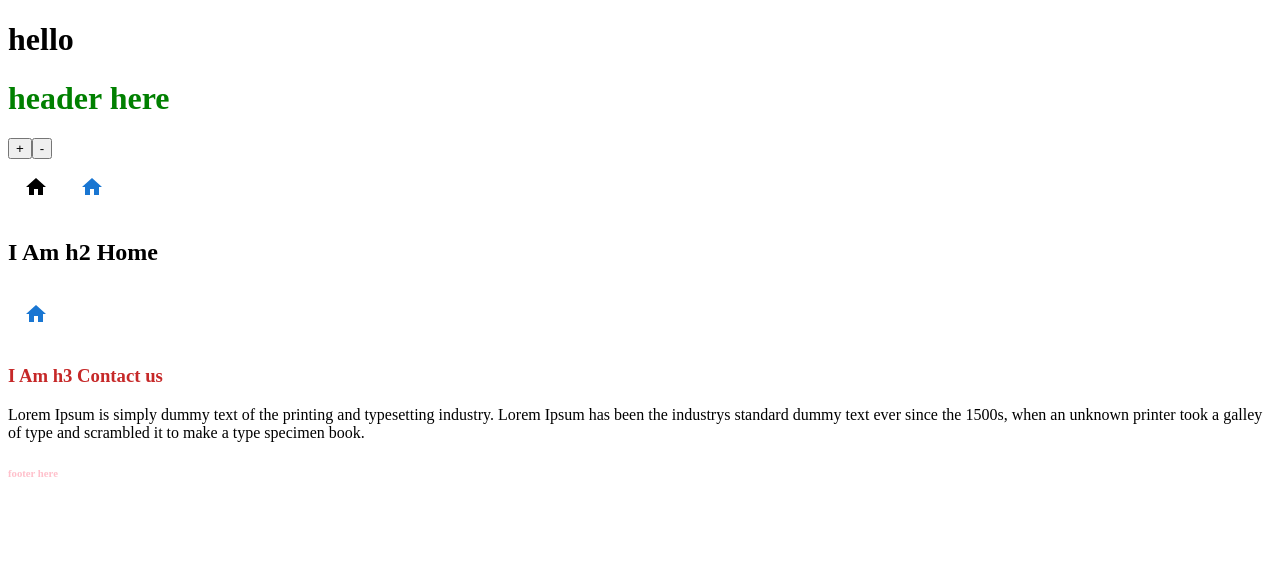
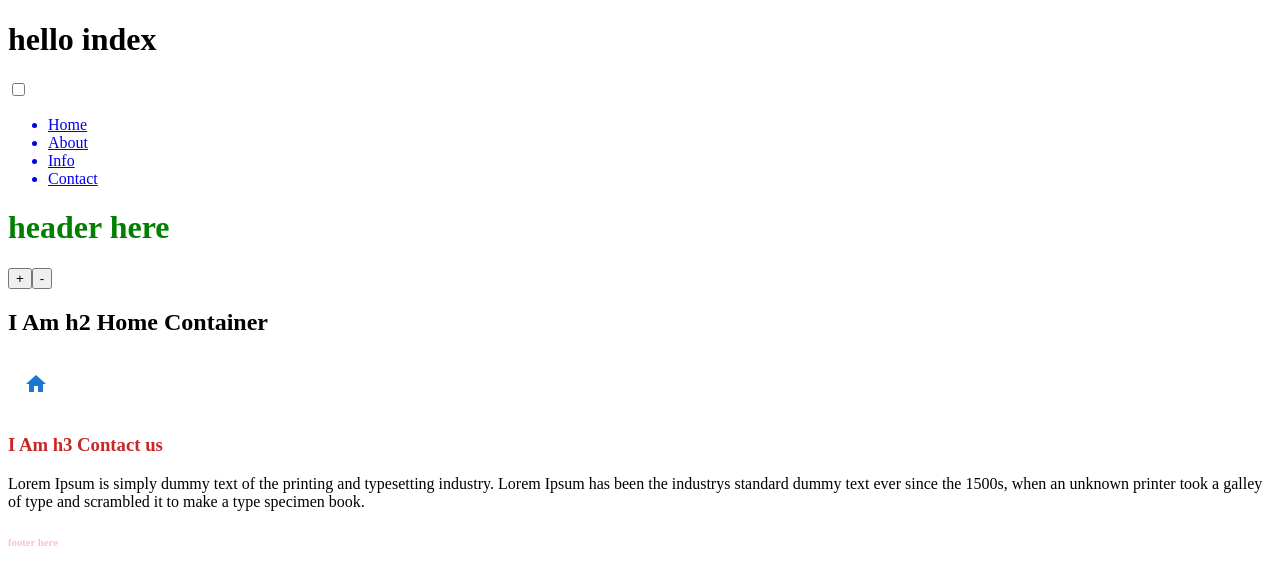
Before and after one commit to Stan2dor/ConcretePot, a Next.js app in the folder Frontend/: page / in a window 1280 px wide. Shown: the top 584 px of the page. Built offline with nearby package versions, Linux system fonts and the light colour scheme.

Commit message:
navbar innitial commit

```diff
--- a/Frontend/src/App.js
+++ b/Frontend/src/App.js
@@ -1,6 +1,7 @@
 import React from "react";
 // import { useSelector, useDispatch } from "react-redux";
 // import "./index.css";
+import Navbar from "./common/navbar";
 import Header from "./common/header";
 import Footer from "./common/footer";
 import Home from "./pages/home";
@@ -13,6 +14,7 @@ function App() {
   // const dispatch = useDispatch();
   return (
     <div className='App'>
+      <Navbar />
       <Header />
       {/* <h1>Counter:{potCounter}</h1> */}
       <button onClick={() => dispatch(increment())}>+</button>
--- /dev/null
+++ b/Frontend/src/common/navbar.js
@@ -0,0 +1,30 @@
+import React from "react";
+// import "./navbar.css";
+function Navbar() {
+  return (
+    <nav role='navigation'>
+      <div id='menuToggle'>
+        <input type='checkbox' />
+        <span></span>
+        <span></span>
+        <span></span>
+        <ul id='menu'>
+          <a href='#'>
+            <li>Home</li>
+          </a>
+          <a href='#'>
+            <li>About</li>
+          </a>
+          <a href='#'>
+            <li>Info</li>
+          </a>
+          <a href='#'>
+            <li>Contact</li>
+          </a>
+        </ul>
+      </div>
+    </nav>
+  );
+}
+
+export default Navbar;
--- a/Frontend/src/pages/Home.js
+++ b/Frontend/src/pages/Home.js
@@ -1,27 +1,11 @@
 import * as React from "react";
-import Box from "@mui/material/Box";
-import { createSvgIcon } from "@mui/material/utils";
-
-function Homepage() {
-  const HomeIcon = createSvgIcon(
-    <path d='M10 20v-6h4v6h5v-8h3L12 3 2 12h3v8z' />,
-    "Home"
-  );
-
+import "../style/home.module.css";
+function HomeContainer() {
   return (
     <div>
-      <Box
-        sx={{
-          "& > :not(style)": {
-            m: 2,
-          },
-        }}>
-        <HomeIcon />
-        <HomeIcon color='primary' />
-      </Box>{" "}
-      <h2 style={{ size: 24 }}>I Am h2 Home</h2>
+      <h2 style={{ size: 24 }}>I Am h2 Home Container</h2>
     </div>
   );
 }
 
-export default Homepage;
+export default HomeContainer;
--- a/Frontend/src/pages/index.js
+++ b/Frontend/src/pages/index.js
@@ -1,13 +1,10 @@
 import React from "react";
-// import ReactDOM from "react-dom";
+import ReactDOM from "react-dom/client";
 // import { useSelector, useDispatch } from "react-redux";
 import App from "../App";
 // import { configureStore } from "@reduxjs/toolkit";
 // import allReducers from "../reducers";
-// import Footer from "../common/footer";
-// import { increment, decrement } from "../actions";
-
-// import { Provider } from "react-redux";
+import { Provider } from "react-redux";
 // import "../style/index.css";
 
 // const store = configureStore({
@@ -15,31 +12,26 @@ import App from "../App";
 // window.__REDUX_DEVTOOLS_EXTENSION__ && window.__REDUX_DEVTOOLS_EXTENSION__()
 // });
 // const store = configureStore({ reducer: allReducers });
+
 function Home() {
-  // const potCounter = useSelector((state) => state.potCounter);
-  // const isLogged = useSelector((state) => state.isLogeed);
-  // const dispatch = useDispatch();
-  // <Provider>
   return (
     <div className='App'>
-      <h1>hello</h1>
+      <h1>hello index</h1>
       <App />
-      {/* <h1>Counter:{potCounter}</h1> */}
-      {/* <button onClick={() => dispatch(increment())}>+</button> */}
-      {/* <button onClick={() => dispatch(decrement())}>-</button> */}
-      {/* {isLogged ? <h3> Valuables here i should not see</h3> : ""} */}
-      {/* <Footer /> */}
     </div>
   );
-  // </Provider>;
 }
 
+Home.getInitialProps = async (ctx) => {
+  return {};
+};
+
 export default Home;
+
 // if (typeof window !== "undefined") {
-//   ReactDOM.render(
-//     // <Provider store={store}>
-//     <App />,
-//     document.getElementById("root")
-//     // </Provider>
+//   ReactDOM.createRoot(
+//     <Provider>
+//       <App />, document.getElementById("root") //{" "}
+//     </Provider>
 //   );
 // }
--- /dev/null
+++ b/Frontend/src/style/global.css
@@ -0,0 +1,16 @@
+html,
+body {
+  padding: 0;
+  margin: 0;
+  font-family: -apple-system, BlinkMacSystemFont, Segoe UI, Roboto, Oxygen,
+    Ubuntu, Cantarell, Fira Sans, Droid Sans, Helvetica Neue, sans-serif;
+}
+
+a {
+  color: inherit;
+  text-decoration: none;
+}
+
+* {
+  box-sizing: border-box;
+}
--- /dev/null
+++ b/Frontend/src/style/home.module.css
@@ -0,0 +1,21 @@
+.container {
+  text-align: center;
+}
+
+/* .logo {
+    height: 40vmin;
+    pointer-events: none;
+  } */
+
+.header {
+  min-height: 100vh;
+  display: flex;
+  flex-direction: column;
+  align-items: center;
+  justify-content: center;
+  font-size: calc(10px + 2vmin);
+}
+
+.link {
+  color: rgb(112, 76, 182);
+}
--- /dev/null
+++ b/Frontend/src/style/navbar.css
@@ -0,0 +1,153 @@
+
+body
+{
+  margin: 0;
+  padding: 0;
+
+  /* make it look decent enough */
+  background: #232323;
+  color: #cdcdcd;
+  font-family: "Avenir Next", "Avenir", sans-serif;
+}
+
+#menuToggle
+{
+  display: block;
+  position: relative;
+  top: 50px;
+  left: 50px;
+
+  z-index: 1;
+
+  -webkit-user-select: none;
+  user-select: none;
+}
+
+#menuToggle a
+{
+  text-decoration: none;
+  color: #232323;
+
+  transition: color 0.3s ease;
+}
+
+#menuToggle a:hover
+{
+  color: tomato;
+}
+
+
+#menuToggle input
+{
+  display: block;
+  width: 40px;
+  height: 32px;
+  position: absolute;
+  top: -7px;
+  left: -5px;
+
+  cursor: pointer;
+
+  opacity: 0; /* hide this */
+  z-index: 2; /* and place it over the hamburger */
+
+  -webkit-touch-callout: none;
+}
+
+/*
+ * Just a quick hamburger
+ */
+#menuToggle span
+{
+  display: block;
+  width: 33px;
+  height: 4px;
+  margin-bottom: 5px;
+  position: relative;
+
+  background: #cdcdcd;
+  border-radius: 3px;
+
+  z-index: 1;
+
+  transform-origin: 4px 0px;
+
+  transition: transform 0.5s cubic-bezier(0.77,0.2,0.05,1.0),
+              background 0.5s cubic-bezier(0.77,0.2,0.05,1.0),
+              opacity 0.55s ease;
+}
+
+#menuToggle span:first-child
+{
+  transform-origin: 0% 0%;
+}
+
+#menuToggle span:nth-last-child(2)
+{
+  transform-origin: 0% 100%;
+}
+
+/*
+ * Transform all the slices of hamburger
+ * into a crossmark.
+ */
+#menuToggle input:checked ~ span
+{
+  opacity: 1;
+  transform: rotate(45deg) translate(-2px, -1px);
+  background: #232323;
+}
+
+/*
+ * But let's hide the middle one.
+ */
+#menuToggle input:checked ~ span:nth-last-child(3)
+{
+  opacity: 0;
+  transform: rotate(0deg) scale(0.2, 0.2);
+}
+
+/*
+ * Ohyeah and the last one should go the other direction
+ */
+#menuToggle input:checked ~ span:nth-last-child(2)
+{
+  transform: rotate(-45deg) translate(0, -1px);
+}
+
+/*
+ * Make this absolute positioned
+ * at the top left of the screen
+ */
+#menu
+{
+  position: absolute;
+  width: 300px;
+  margin: -100px 0 0 -50px;
+  padding: 50px;
+  padding-top: 125px;
+
+  background: #ededed;
+  list-style-type: none;
+  -webkit-font-smoothing: antialiased;
+  /* to stop flickering of text in safari */
+
+  transform-origin: 0% 0%;
+  transform: translate(-100%, 0);
+
+  transition: transform 0.5s cubic-bezier(0.77,0.2,0.05,1.0);
+}
+
+#menu li
+{
+  padding: 10px 0;
+  font-size: 22px;
+}
+
+/*
+ * And let's slide it in from the left
+ */
+#menuToggle input:checked ~ ul
+{
+  transform: none;
+}
```
